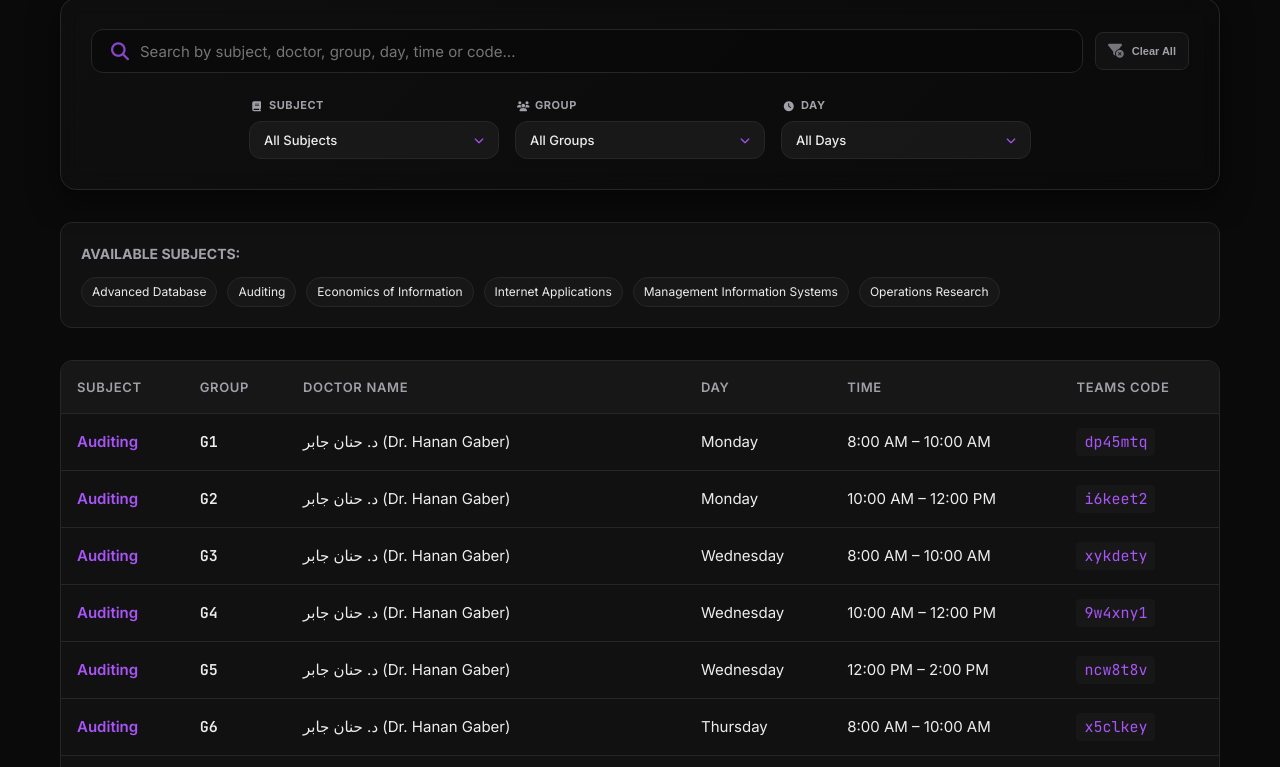
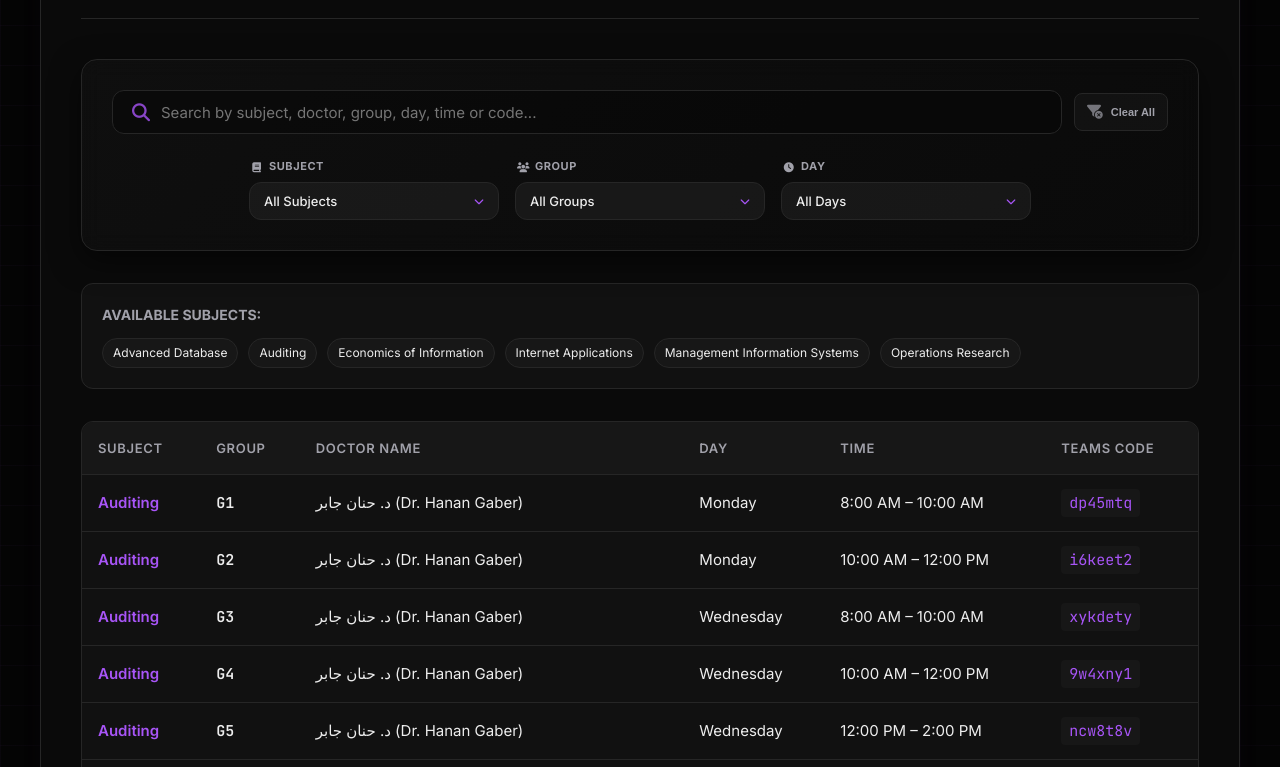
Before and after one commit to AhmedTyson/checklist-application, an Electron app: page learn-practice-js/scedule-level-3-s2/index.html in a window 1280 px wide. Shown: the part 175-942 px from the top of the page. Drawn offline with Linux system fonts and the light colour scheme.

Commit message:
feat: Add comprehensive styling for the schedule application UI, including variables, layout, header, search, filters, table, and pagination.

```diff
--- a/learn-practice-js/scedule-level-3-s2/style.css
+++ b/learn-practice-js/scedule-level-3-s2/style.css
@@ -21,21 +21,33 @@
 }
 
 body {
-    background: var(--bg-app);
+    background-color: #050505;
+    background-image:
+        linear-gradient(rgba(168, 85, 247, 0.03) 1px, transparent 1px),
+        linear-gradient(90deg, rgba(168, 85, 247, 0.03) 1px, transparent 1px);
+    background-size: 40px 40px;
     color: var(--text-main);
     font-family: var(--font-ui);
     line-height: 1.6;
     font-size: 15px;
     min-height: 100vh;
+    padding: 40px 0; /* Breathing room for the 'sheet' */
 }
 
 .container {
-    width: 1200px; /* Match viewport for stable zoomed-out view */
+    width: 1200px;
     margin: 0 auto;
-    padding: 40px 20px;
-    min-height: 100vh; /* Fills screen perfectly on all devices without over-height */
+    padding: 60px 40px;
+    min-height: calc(100vh - 80px); /* Fill screen minus body padding */
+    background: var(--bg-app);
+    border: 1px solid var(--border);
+    border-radius: 4px; /* Sharper, more paper-like corners */
+    box-shadow:
+        0 20px 50px rgba(0,0,0,0.8),
+        0 0 20px rgba(168, 85, 247, 0.05); /* Subtle accent glow */
     display: flex;
     flex-direction: column;
+    position: relative;
 }
 
 /* Header & Branding */
```
